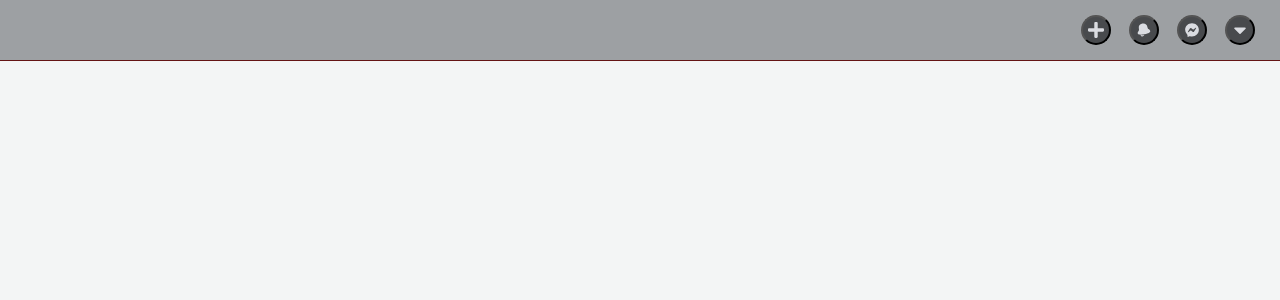
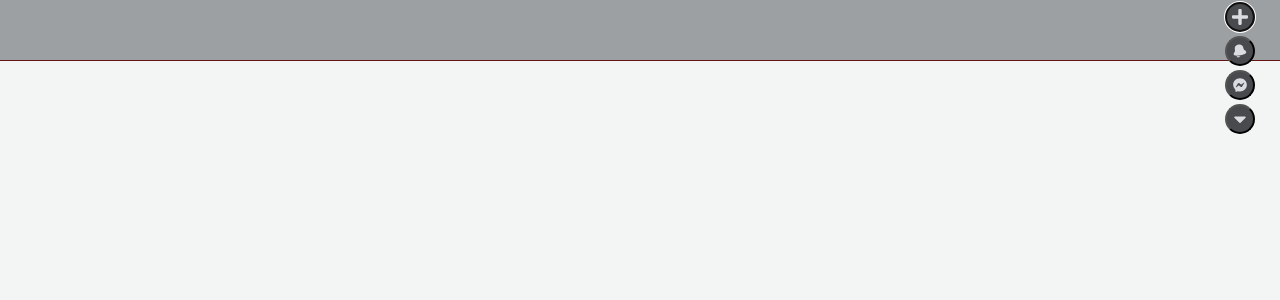
Before and after one commit to arjdesign/accessibility, a React (Create React App) app: page / in a window 1280 px wide. Shown: the top 300 px of the page. Built offline with nearby package versions, Linux system fonts and the light colour scheme.

Commit message:
added accessibility stuffs

```diff
--- a/src/App.js
+++ b/src/App.js
@@ -15,19 +15,22 @@ import { MenuAccess, MenuItemAccess } from "./accesibility/AccessWrapper";
 function App() {
   return (
     <Navbar>
-      {/* <MenuAccess> */}
-      <NavItem icon={<PlusIcon />} />
-      <NavItem icon={<BellIcon />} />
-      <NavItem icon={<MessengerIcon />} />
-      <NavItem icon={<CaretIcon />}>
-        <DropdownMenu></DropdownMenu>
-      </NavItem>
-      {/* </MenuAccess> */}
+      <MenuAccess>
+        <NavItem icon={<PlusIcon />} />
+        <NavItem icon={<BellIcon />} />
+        <NavItem icon={<MessengerIcon />}>
+          <DropdownMenu></DropdownMenu>{" "}
+        </NavItem>
+        <NavItem icon={<CaretIcon />}>
+          <DropdownMenu></DropdownMenu>
+        </NavItem>
+      </MenuAccess>
     </Navbar>
   );
 }
 
 function Navbar(props) {
+  const [isOpen, setIsOpen] = useState(false);
   return (
     <nav className="navbar">
       <ul className="navbar-nav">{props.children}</ul>
--- a/src/accesibility/AccessWrapper.js
+++ b/src/accesibility/AccessWrapper.js
@@ -1,20 +1,18 @@
 import React, { useRef } from "react";
 import { FocusScope, useFocusManager } from "react-aria";
-import { useOverlay } from "react-aria";
+import { useHistory } from "react-router-dom";
 
 export const MenuAccess = (props) => {
-  const overlayRef = useRef();
-  const { overlayProps } = useOverlay(props, overlayRef);
+  //need to put this in
   return (
     <FocusScope contain autoFocus restoreFocus>
-      <div ref={overlayRef} {...overlayProps}>
-        {props.children}
-      </div>
+      <div>{props.children}</div>
     </FocusScope>
   );
 };
 
 export const MenuItemAccess = (props) => {
+  const history = useHistory();
   const { goToMenu, handleGoToMenu, link, handleClick } = props;
   let focusManager = useFocusManager();
   let onKeyDown = (e) => {
@@ -27,10 +25,11 @@ export const MenuItemAccess = (props) => {
         break;
       case "ArrowLeft":
         //hangle the crash error here
-        handleGoToMenu(goToMenu && goToMenu);
+        typeof handleGoToMenu === "function" &&
+          handleGoToMenu(goToMenu && goToMenu);
         break;
       case "Enter":
-        handleClick(link);
+        history.push(link);
         break;
       default:
         return null;
```
